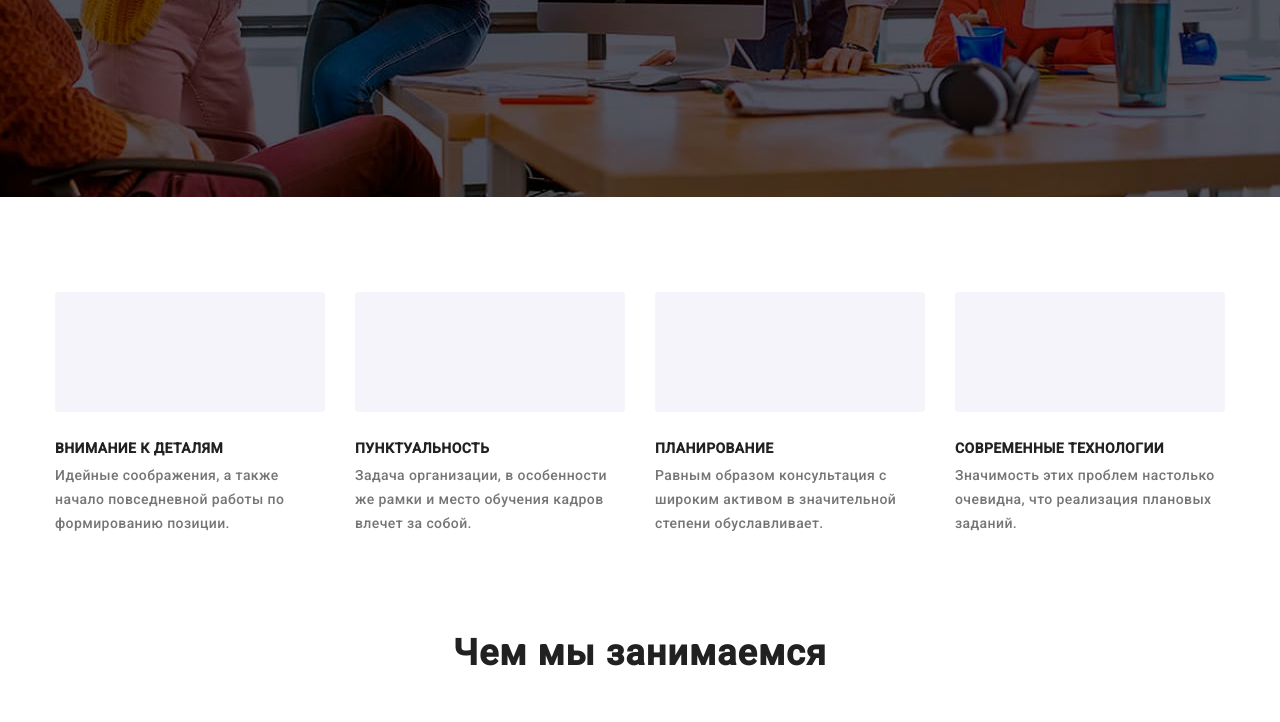
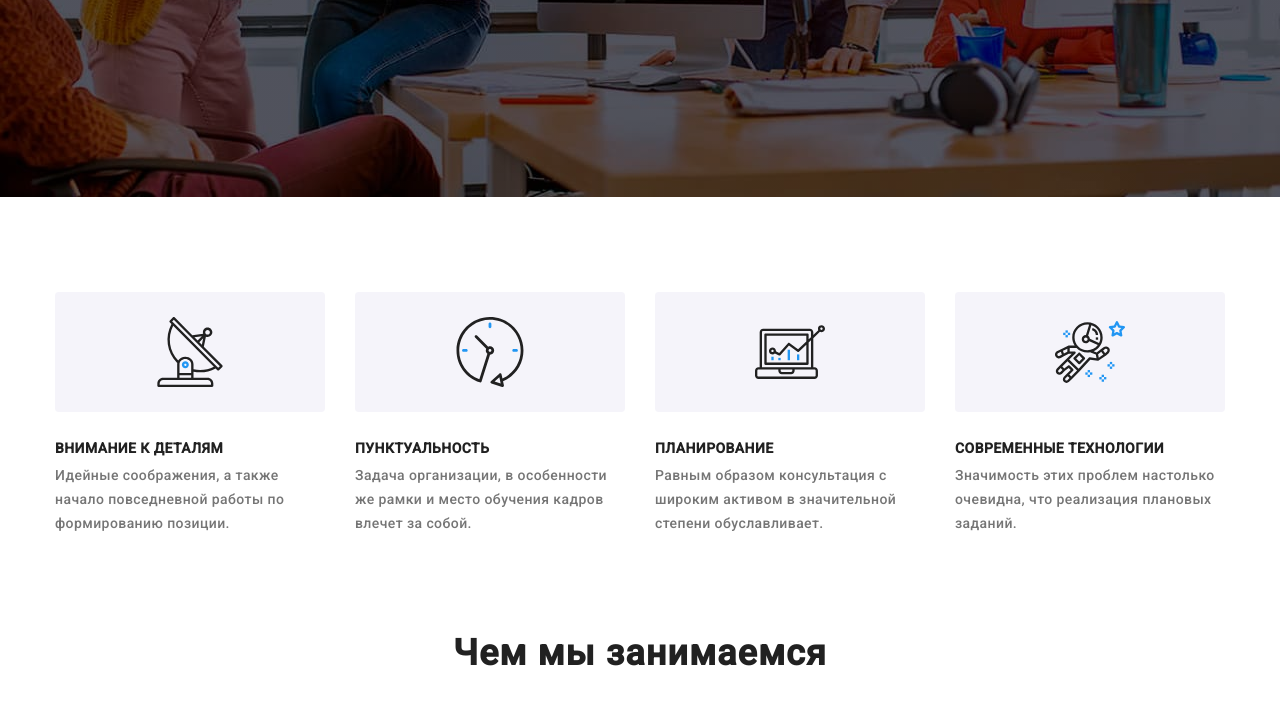
Before and after one commit to Dizik0/home-work3, a plain HTML site: page index.html in a window 1280 px wide. Shown: the part 484-1206 px from the top of the page. Drawn offline with nearby package versions, Linux system fonts and the light colour scheme.

Commit message:
Update style.css

```diff
--- a/css/style.css
+++ b/css/style.css
@@ -243,19 +243,19 @@ h1, h2, h3, ul, p{
 }
 
 .ability-box:nth-child(1)::before{
-    background-image: url(photo/sprite/lesson-details/Vector.svg);
+    background-image: url(/photo/sprite/lesson-details/Vector.svg);
 }
 
 .ability-box:nth-child(2)::before{
-    background-image: url(photo/sprite/lesson-details/Vector-2.svg);
+    background-image: url(/photo/sprite/lesson-details/Vector-2.svg);
 }
 
 .ability-box:nth-child(3)::before{
-    background-image: url(photo/sprite/lesson-details/Vector-3.svg);
+    background-image: url(/photo/sprite/lesson-details/Vector-3.svg);
 }
 
 .ability-box:nth-child(4)::before{
-    background-image: url(photo/sprite/lesson-details/astronaut.svg);
+    background-image: url(/photo/sprite/lesson-details/astronaut.svg);
 }
 
 .ability-box:nth-child(4n + 1){
```
